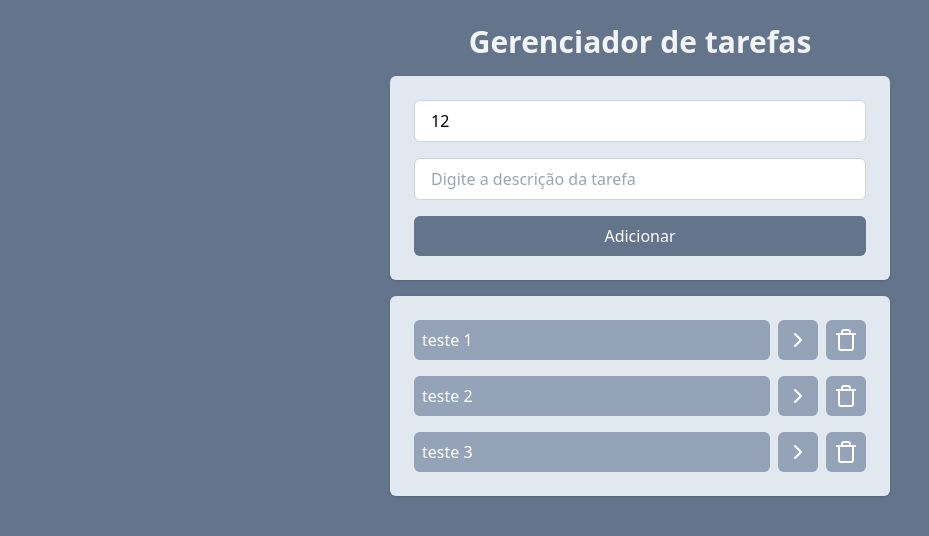
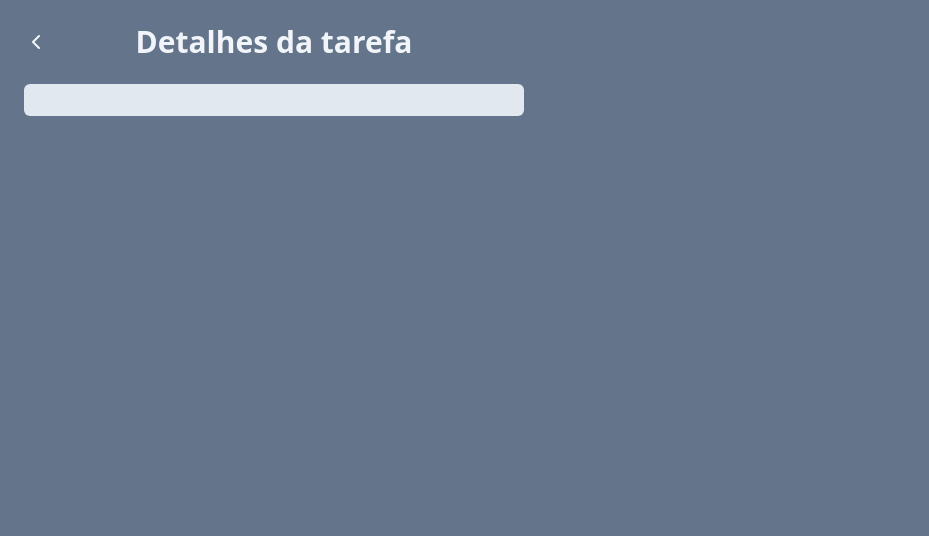
Before and after one commit to nath4nferreira/Gerenciador-de-tarefas, a React (Vite) app: page /task in a window 1280 px wide. Shown: the top 536 px of the page, without its empty margins (0-929 px from the left). Built offline with nearby package versions, Linux system fonts and the light colour scheme.

Commit message:
fim das tasks

```diff
--- a/index.html
+++ b/index.html
@@ -7,7 +7,9 @@
     <title>Vite + React</title>
   </head>
   <body>
-    <div id="root"></div>
+    <div id="root">
+
+    </div>
     <script type="module" src="/src/main.jsx"></script>
   </body>
 </html>
--- a/package.json
+++ b/package.json
@@ -12,7 +12,9 @@
   "dependencies": {
     "lucide-react": "^0.435.0",
     "react": "^18.3.1",
-    "react-dom": "^18.3.1"
+    "react-dom": "^18.3.1",
+    "react-router-dom": "^6.26.1",
+    "uuid": "^10.0.0"
   },
   "devDependencies": {
     "@eslint/js": "^9.9.0",
--- a/src/App.jsx
+++ b/src/App.jsx
@@ -1,9 +1,15 @@
-import { useState } from "react";
+import { useEffect, useState } from "react";
 import AddTask from "./components/AddTask";
 import Tasks from "./components/Tasks";
+import {v4} from 'uuid'
+import Title from "./components/Title";
 
 function App() {
-  const [tasks, setTasks] = useState([
+  const [tasks, setTasks] = useState(
+    JSON.parse(localStorage.getItem("tasks")) || []
+  )
+
+  /*[
     {
       id: 1,
       title: "teste 1",
@@ -22,7 +28,28 @@ function App() {
       description:"teste",
       isCompleted: false,
     },
-  ])
+  ]*/
+
+  useEffect(() => {
+    localStorage.setItem("tasks", JSON.stringify(tasks))
+  }, [tasks])
+
+  useEffect(() => {
+    /*const fetchTasks = async () => {
+      //CHAMAR API
+      const response = await fetch('https://jsonplaceholder.typicode.com/todos?_limit=10', {
+        method: 'GET',
+      })
+
+      //PEGAR OS DADOS QUE ELA RETORNA
+      const data = await response.json()
+
+      //ARMAZENAR/PERSISTIR ESSES DADOS NO STATE
+      setTasks(data)
+    }
+      //SE VOCÊ QUISER, VOCÊ PODE CHAMAR UMA API PARA PEGAR AS TAREFAS
+    //fetchTasks();*/
+  }, [])
 
   function onTaskClick(taskId) {
     const newTasks = tasks.map((task) => {
@@ -43,7 +70,7 @@ function onDeleteTaskClick(taskId) {
 
 function onAddTaskSubmit (title, description) {
   const newTasks = {
-    id: tasks.length + 1,
+    id: v4(),
     title: title,
     description: description,
     isCompleted: false
@@ -54,9 +81,7 @@ function onAddTaskSubmit (title, description) {
   return (
     <div className="w-screen h-screen bg-slate-500 flex justify-center p-6">
       <div className="w-[500px] space-y-4">
-        <h1 className="text-3xl text-slate-100 font-bold text-center">
-          Gerenciador de tarefas
-        </h1>
+        <Title>Gerenciador de tarefas</Title>
         <AddTask onAddTaskSubmit={onAddTaskSubmit}/>
           <Tasks
           tasks={tasks}
--- a/src/components/AddTask.jsx
+++ b/src/components/AddTask.jsx
@@ -1,28 +1,40 @@
 import { useState } from "react"
+import Input from "./Input"
 
 function AddTask({onAddTaskSubmit}){
-    const [title, setTitle] = useState("12")
+    const [title, setTitle] = useState("")
     const [description, setDescription] = useState("")
     return (
+
     <div className="space-y-4 p-6 bg-slate-200 rounded-md shadow flex flex-col">
-        <input
+
+        <Input
         type="text"
         placeholder="Digite o título da tarefa"
-        className="border border-slate-300 outline-slate-400 px-4 py-2 rounded-md"
         value={title}
         onChange={(event) => setTitle(event.target.value)}
         />
-        <input
+
+        <Input
         type="text"
-        placeholder="Digite a descrição da tarefa" className="border border-slate-300 outline-slate-400 px-4 py-2 rounded-md"
+        placeholder="Digite a descrição da tarefa"
         value={description}
         onChange={(event) => setDescription(event.target.value)}
         />
+
         <button
-        onClick={() => onAddTaskSubmit(title,description)}
+        onClick={() => {
+            if(!title.trim() || !description.trim()) {
+                return alert ("Preencha o titulo e a descrição da tarefa")
+            }
+            onAddTaskSubmit(title,description)
+            setTitle("")
+            setDescription("")
+        }}
         className="bg-slate-500 text-white px-4 py-2 rounded-md">
             Adicionar
         </button>
+
     </div>)
 }
 
--- /dev/null
+++ b/src/components/Button.jsx
@@ -0,0 +1,7 @@
+function Button(props) {
+    return <button {...props}  className="bg-slate-400 p-2 rounded-md text-white">
+        {props.children}
+    </button>
+}
+
+export default Button
--- /dev/null
+++ b/src/components/Input.jsx
@@ -0,0 +1,10 @@
+function Input(props){
+  return (
+    <input
+      className="border border-slate-300 outline-slate-400 px-4 py-2 rounded-md"
+      {...props}
+    />
+  )
+}
+
+export default Input
--- a/src/components/Tasks.jsx
+++ b/src/components/Tasks.jsx
@@ -1,23 +1,40 @@
 import { ChevronRightIcon, TrashIcon } from "lucide-react"
+import { useNavigate } from "react-router-dom"
+import Button from "./Button"
 
 function Tasks({tasks, onTaskClick, onDeleteTaskClick}){
+    const navigate = useNavigate()
+
+function onSeeDetailsClick(task) {
+    const query = new URLSearchParams()
+    query.set("title", task.title)
+    query.set("description", task.description)
+    navigate(`/task?${query.toString()}`)
+}
+
+
     return (
     <ul className="space-y-4 p-6 bg-slate-200 rounded-md shadow">
         {tasks.map((task) =>
             <li key={task.id} className="flex gap-2">
+
                 <button
                 onClick={() => onTaskClick(task.id)}
                 className={`bg-slate-400 text-left w-full text-white p-2 rounded-md ${task.isCompleted && "line-through"}`}>
                 {task.title}
                 </button>
-            <button
+
+                <Button
+                onClick={() => onSeeDetailsClick(task)}
                 className="bg-slate-400 p-2 rounded-md text-white">
                     <ChevronRightIcon />
-            </button>
-            <button
-            onClick={() => onDeleteTaskClick(task.id)} className="bg-slate-400 p-2 rounded-md text-white">
+                </Button>
+
+                <Button
+                onClick={() => onDeleteTaskClick(task.id)} >
                     <TrashIcon />
-            </button>
+                </Button>
+
             </li>)}
     </ul>
     )
--- /dev/null
+++ b/src/components/Title.jsx
@@ -0,0 +1,7 @@
+function Title (props) {
+    return <h1  className="text-3xl text-slate-100 font-bold text-center">
+        {props.children}
+    </h1>
+}
+
+export default Title
--- a/src/main.jsx
+++ b/src/main.jsx
@@ -2,9 +2,23 @@ import { StrictMode } from 'react'
 import { createRoot } from 'react-dom/client'
 import App from './App.jsx'
 import './index.css'
+import { createBrowserRouter, RouterProvider } from 'react-router-dom'
+import TaskPage from './pages/TaskPage.jsx'
+
+const router = createBrowserRouter([
+  {
+    path: "/",
+    element: <App />,
+  },
+  {
+    path: '/task',
+    element: <TaskPage />,
+  }
+])
+
 
 createRoot(document.getElementById('root')).render(
   <StrictMode>
-    <App />
+    <RouterProvider router={router} />
   </StrictMode>,
 )
--- /dev/null
+++ b/src/pages/TaskPage.jsx
@@ -0,0 +1,31 @@
+import { ChevronLeftIcon } from "lucide-react";
+import { useNavigate, useSearchParams } from "react-router-dom";
+import Title from "../components/Title";
+
+function TaskPage() {
+    const navigate = useNavigate()
+    const [SearchParams] = useSearchParams()
+    const title = SearchParams.get("title")
+    const description = SearchParams.get("description")
+    return (
+
+    <div className="h-screen w-screen bg-slate-500 p-6">
+        <div className="w-[500px] space-y-4">
+            <div className="flex justify-center relative mb-6">
+                <button onClick={() => navigate(-1)}
+                    className="absolute left-0 top-0 bottom-0 text-slate-100">
+                    <ChevronLeftIcon />
+                </button>
+                <Title>Detalhes da tarefa</Title>
+            </div>
+
+            <div className="bg-slate-200 p-4 rounded-md">
+                <h2 className="text-xl font-bold text-slate-600">{title}</h2>
+                <p className="text-slate-600">{description}</p>
+            </div>
+        </div>
+    </div>
+    )
+}
+
+export default TaskPage;
```
Also changed, not shown: 1 other file (tests, documents, lock files or other folders). Lines whose indentation alone changed are shown as unchanged.
